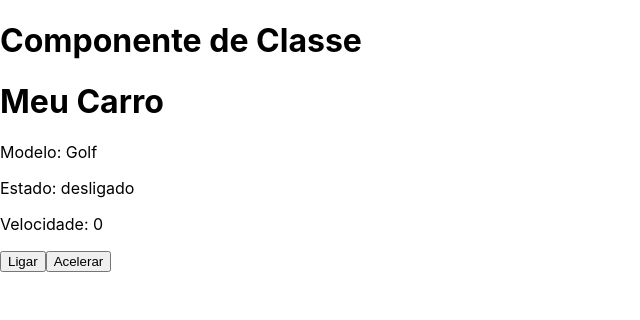
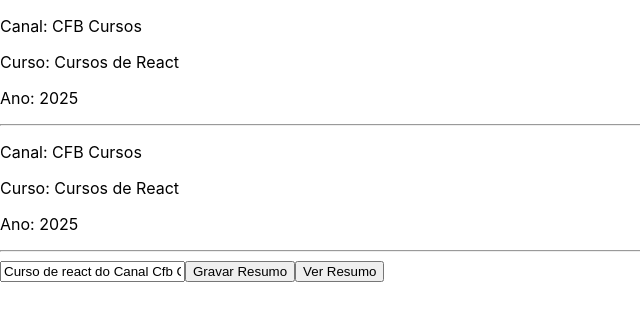
Before and after one commit to kaueOliveira/React, a React (Create React App) app: page / in a window 1280 px wide. Shown: the top 320 px of the page, without its empty margins (0-640 px from the left). Built offline with nearby package versions, Linux system fonts and the light colour scheme.

Commit message:
Estudando sobre variáveis Globais em React

```diff
--- a/src/App.js
+++ b/src/App.js
@@ -1,12 +1,30 @@
-import React from "react";
-import Carro from "./components/Carro"
+import React, {useState} from "react";
+import Globais from './components/Globais'
+import Info from './components/info'
 
 export default function App() {
 
+  const [resumo, setResumo]=useState(Globais.resumo)
+
+  const gravarResumo =()=> {
+    Globais.resumo = resumo;
+  }
+
+  const verResumo =()=> {
+    alert(Globais.resumo)
+  }
+
   return (
     <>
-     <h1>Componente de Classe</h1>
-     <Carro fator={1}/>
+      <Info/>
+      <hr/>
+      <p>{'Canal: ' + Globais.canal}</p>
+      <p>{'Curso: ' + Globais.curso}</p>
+      <p>{'Ano: ' + Globais.ano}</p>
+      <hr/>
+      <input type="text" value={resumo} onChange={(e)=>setResumo(e.target.value)}/>
+      <button onClick={()=>gravarResumo()}>Gravar Resumo</button>
+      <button onClick={()=>verResumo()}>Ver Resumo</button>
     </>
   );
 }
--- a/src/components/BaseClasse.js
+++ b/src/components/BaseClasse.js
@@ -10,7 +10,7 @@
       nome: this.props.nomeAluno,
     };
     this.status = this.props.status;
-    let ad = this.ativarDesativar.bind(this)
+    //let ad = this.ativarDesativar.bind(this)
     //Instruçoes do Construtor
   }
 
--- /dev/null
+++ b/src/components/Globais.js
@@ -0,0 +1,8 @@
+import React from "react";
+
+export default class Globais {
+    static canal = "CFB Cursos"
+    static curso = "Cursos de React"
+    static ano = "2025"
+    static resumo = "Curso de react do Canal Cfb Cursos"
+}
--- /dev/null
+++ b/src/components/Info.js
@@ -0,0 +1,14 @@
+import React, {useState} from "react";
+import Globais from './Globais'
+
+
+export default function Info() {
+
+  return (
+    <>
+      <p>{'Canal: ' + Globais.canal}</p>
+      <p>{'Curso: ' + Globais.curso}</p>
+      <p>{'Ano: ' + Globais.ano}</p>
+    </>
+  );
+}
```
